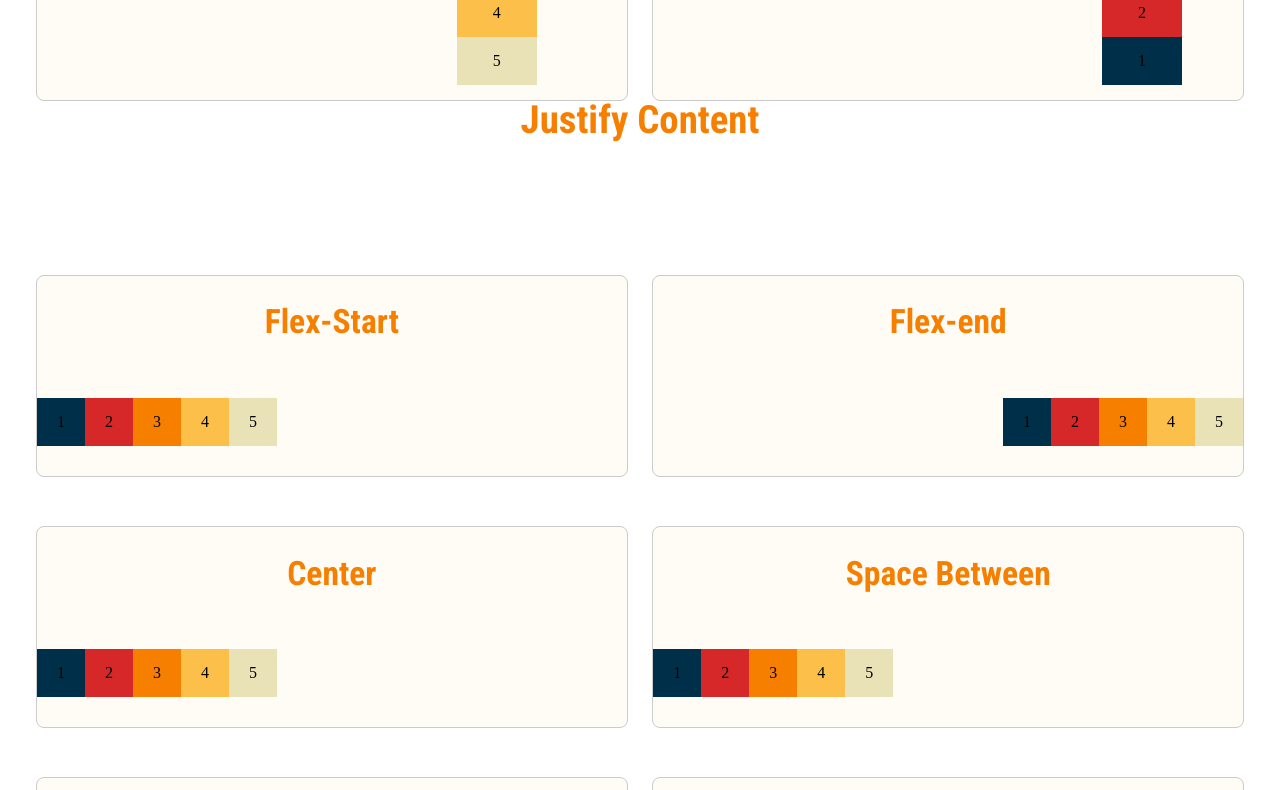
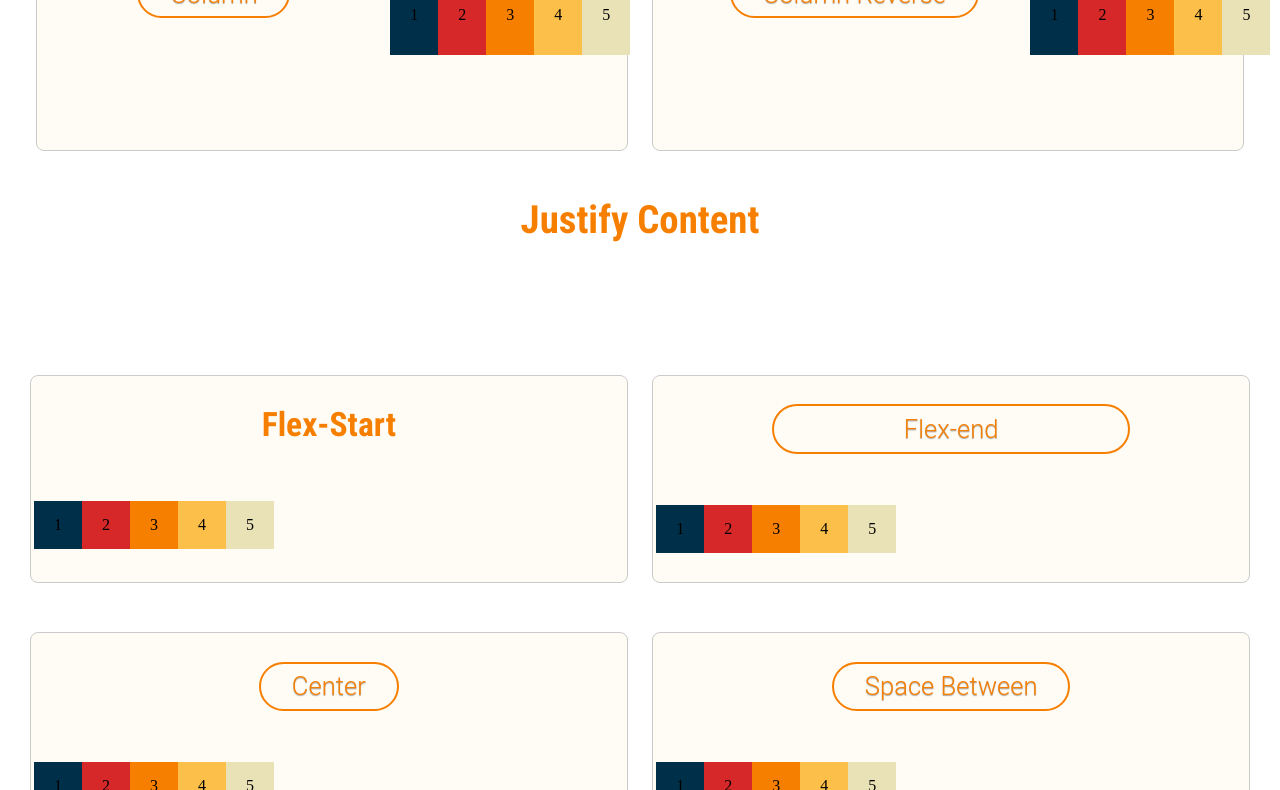
Before and after one commit to mugas/gsTutorials, a plain HTML site: page FlexBox/index.html in a window 1280 px wide. Shown: the part 619-1409 px from the top of the page. Drawn offline with Linux system fonts and the light colour scheme.

Commit message:
start adding scripits for buttons

```diff
--- a/FlexBox/app.js
+++ b/FlexBox/app.js
@@ -1,89 +1,49 @@
-const observer = new IntersectionObserver(entries => {
-    entries.forEach(entry => {
-        const flexEnd = document.querySelector('.flex_end');
-        const flexCenter = document.querySelector('.center');
-        const flexSpaceBetween = document.querySelector('.space_between');
-        const flexSpaceAround = document.querySelector('.space_around');
-        const flexSpaceEvenly = document.querySelector('.space_evenly');
-        const flexAlignEnd = document.querySelector('.flex_align_end');
-        const flexAlignCenter = document.querySelector('.flex_align_center');
-        const flexAlignStretch = document.querySelector('.flex_align_stretch');
-        const flexAlignBaseline = document.querySelector('.flex_align_baseline');
+const rowReverse = document.querySelector('.row_reverse_button');
+const rowReverseAnimation = document.querySelector('.row_reverse');
+const columnButtton = document.querySelector('.column_button');
+const columnAnimation = document.querySelector('.column');
+const columnRreverseButton = document.querySelector('.column_reverse_button');
+const columnReverseAnimation = document.querySelector('.column_reverse');
+const justifyFlexEndButton = document.querySelector('.flex_end_button');
+const flexEndAnimation = document.querySelector('.flex_end');
+const justifyCenterButton = document.querySelector('.justify_center_button');
+const justifyCenterAnimation = document.querySelector('.center');
 
-        if (entry.isIntersecting) {
-            flexEnd.classList.add('flex_end_animation');
-            flexCenter.classList.add('flex_center_animation');
-            flexSpaceBetween.classList.add('flex_space_between_animation');
-            flexSpaceAround.classList.add('flex_space_around_animation');
-            flexSpaceEvenly.classList.add('flex_space_evenly_animation');
-            flexAlignEnd.classList.add('flex_align_end_animation');
-            flexAlignCenter.classList.add('flex_align_center_animation');
-            flexAlignStretch.classList.add('flex_align_stretch_animation');
-            flexAlignBaseline.classList.add('flex_align_baseline_animation');
-            return; // if we added the class, exit the function
-        }
+const anima = document.querySelector('.anima');
+const animaBem = document.querySelector('.animabem')
 
-        // We're not intersecting, so remove the class!
-        flexEnd.classList.remove('flex_end_animation');
-        flexCenter.classList.remove('flex_center_animation');
-        flexSpaceBetween.classList.remove('flex_space_between_animation');
-        flexSpaceAround.classList.remove('flex_space_around_animation');
-        flexSpaceEvenly.classList.remove('flex_space_evenly_animation');
-        flexAlignEnd.classList.remove('flex_align_end_animation');
-        flexAlignCenter.classList.remove('flex_align_center_animation');
-        flexAlignStretch.classList.remove('flex_align_stretch_animation');
-        flexAlignBaseline.classList.remove('flex_align_baseline_animation');
-    });
+//Event Listener of Flex Direction
+rowReverse.addEventListener('click', e => {
+    rowReverseAnimation.classList.add('row_reverse_animation')
+    console.log("hello")
 });
 
-observer.observe(document.querySelector('.justify_content'));
+columnButtton.addEventListener('click', e => {
+    columnAnimation.classList.add('column_animation')
+})
+
+columnRreverseButton.addEventListener('click', e => {
+    columnReverseAnimation.classList.add('column_reverse_animation')
+})
+
+rowReverse.addEventListener('click', e => {
+    rowReverseAnimation.classList.add('row_reverse_animation')
+});
+
+//Event Listeners of Justify Content
+
+justifyFlexEndButton.addEventListener('click', e => {
+    flexEndAnimation.classList.add('flex_end_animation')
+});
+
+
+justifyCenterButton.addEventListener('click', e => {
+    justifyCenterAnimation.classList.add('flex_center_animation')
+});
 
 
 
-
-
-
-
-
-
-
-
-
-
-
-
-
-/* const observer = new IntersectionObserver(entries => {
-    entries.forEach(entry => {
-        const firstFlex = document.querySelector('.flex_end');
-
-
-        if (entry.isIntersecting) {
-            firstFlex.classList.add('flex_end_animation');
-            return; // if we added the class, exit the function
-        }
-
-        // We're not intersecting, so remove the class!
-        firstFlex.classList.remove('flex_end_animation');
-    });
-});
-
-observer.observe(document.querySelector('.initial'));
-
-
-const secondObserver = new IntersectionObserver(entries => {
-    entries.forEach(entry => {
-        const secondFlex = document.querySelector('.center');
-
-
-        if (entry.isIntersecting) {
-            secondFlex.classList.add('flex_center_animation');
-            return; // if we added the class, exit the function
-        }
-
-        // We're not intersecting, so remove the class!
-        secondFlex.classList.remove('flex_center_animation');
-    });
-});
-
-secondObserver.observe(document.querySelector('.initial')); */
+anima.addEventListener('click', e => {
+    console.log("hello")
+    animaBem.classList.add('flex_align_content_space_evenly')
+})
--- a/FlexBox/index.html
+++ b/FlexBox/index.html
@@ -31,7 +31,9 @@
             </section>
         </div>
         <div class="row_reverse_content">
-            <h3>Reverse</h3>
+            <button class="row_reverse_button">
+                Reverse
+            </button>
             <section class="row_reverse">
                 <div>1</div>
                 <div>2</div>
@@ -41,7 +43,7 @@
             </section>
         </div>
         <div class="column_content">
-            <h3>Column</h3>
+            <button class="column_button">Column</button>
             <section class="column">
                 <div>1</div>
                 <div>2</div>
@@ -51,7 +53,7 @@
             </section>
         </div>
         <div class="column_reverse_content">
-            <h3>Column Reverse</h3>
+            <button class="column_reverse_button">Column Reverse</button>
             <section class="column_reverse">
                 <div>1</div>
                 <div>2</div>
@@ -75,7 +77,7 @@
             </section>
         </div>
         <div class="initial">
-            <h3>Flex-end</h3>
+            <button class="flex_end_button longer-button">Flex-end</button>
             <section class="flexing flex_end">
                 <div>1</div>
                 <div>2</div>
@@ -85,7 +87,7 @@
             </section>
         </div>
         <div class="initial">
-            <h3>Center</h3>
+            <button class="justify_center_button">Center</button>
             <section class="flexing center">
                 <div>1</div>
                 <div>2</div>
@@ -95,7 +97,7 @@
             </section>
         </div>
         <div class="initial">
-            <h3>Space Between</h3>
+            <button>Space Between</button>
             <section class="flexing space_between">
                 <div>1</div>
                 <div>2</div>
@@ -105,7 +107,7 @@
             </section>
         </div>
         <div class="initial">
-            <h3>Space Around</h3>
+            <button>Space Around</button>
             <section class="flexing space_around">
                 <div>1</div>
                 <div>2</div>
@@ -115,7 +117,7 @@
             </section>
         </div>
         <div class="initial">
-            <h3>Space Evenly</h3>
+            <button>Space Evenly</button>
             <section class="flexing space_evenly">
                 <div>1</div>
                 <div>2</div>
@@ -139,7 +141,7 @@
             </section>
         </div>
         <div class="initial align">
-            <h3>Flex-end</h3>
+            <button class="longer-button">Flex-end</button>
             <section class="flexing flex_align_end">
                 <div>1</div>
                 <div>2</div>
@@ -149,7 +151,7 @@
             </section>
         </div>
         <div class="initial align">
-            <h3>Center</h3>
+            <button>Center</button>
             <section class="flexing flex_align_center">
                 <div>1</div>
                 <div>2</div>
@@ -159,7 +161,7 @@
             </section>
         </div>
         <div class="initial align">
-            <h3>Stretch</h3>
+            <button>Stretch</button>
             <section class="flexing flex_align_stretch">
                 <div>1</div>
                 <div>2</div>
@@ -169,7 +171,7 @@
             </section>
         </div>
         <div class="initial align">
-            <h3>Baseline</h3>
+            <button>Baseline</button>
             <section class="flexing flex_align_baseline">
                 <div>1</div>
                 <div>2</div>
@@ -194,7 +196,7 @@
             </section>
         </div>
         <div class=" initial content">
-            <h3>Flex-end</h3>
+            <button class="longer-button">Flex-end</button>
             <section class="flexing flex_align_content_end">
                 <div>1</div>
                 <div>2</div>
@@ -204,7 +206,7 @@
             </section>
         </div>
         <div class="initial content">
-            <h3>Center</h3>
+            <button>Center</button>
             <section class="flexing flex_align_content_center">
                 <div>1</div>
                 <div>2</div>
@@ -214,7 +216,7 @@
             </section>
         </div>
         <div class="initial content">
-            <h3>Stretch</h3>
+            <button>Stretch</button>
             <section class="flexing flex_align_content_stretch">
                 <div>1</div>
                 <div>2</div>
@@ -224,7 +226,7 @@
             </section>
         </div>
         <div class="initial content">
-            <h3>Space Between</h3>
+            <button class="longer-button">Space Between</button>
             <section class="flexing flex_align_content_space_between">
                 <div>1</div>
                 <div>2</div>
@@ -234,8 +236,8 @@
             </section>
         </div>
         <div class="initial content">
-            <h3>Space Evenly</h3>
-            <section class="flexing flex_align_content_space_evenly">
+            <button class="anima longer-button">Space Evenly</button>
+            <section class="flexing animabem">
                 <div>1</div>
                 <div>2</div>
                 <div>3</div>
--- a/FlexBox/style.css
+++ b/FlexBox/style.css
@@ -71,9 +71,40 @@ h2{
 
 h3{
 	font-size: 1.1em;
-	text-align: center	;
+	text-align: center;
+
 }
+
+button{
+	padding:0.3em 1.2em;
+	margin:0 0.1em 0.1em 0;
+	height: fit-content;
+	width: fit-content;
+	text-align: center;
+	color:#f77f00;
+	/* border:0.16em solid rgba(255,255,255,0); */
+	border:2px solid #f77f00;
+	border-radius:2em;
+	box-sizing: border-box;
+	text-decoration:none;
+	font-family:'Roboto',sans-serif;
+	font-weight:300;
+	text-shadow: 0 0.04em 0.04em rgba(0,0,0,0.35);
+	text-align:center;
+	background-color: transparent;
+	transition: all 0.2s;
+}
+
+button:hover{
+	background-color: #f77f00;
+	color:White;
+}
+
 /*Flex Display*/
+
+.justify_content button{
+	margin:0 auto;
+}
 
 article{
 	display: flex;
@@ -84,6 +115,13 @@ article{
 
 }
 
+.flexbox_direction button{
+	margin-top: -40px;
+}
+
+.flexbox_direction h3{
+	margin-top: -40px;
+}
 section{
 	display: flex;
 	width: 40%;
@@ -106,28 +144,17 @@ flex-basis: 2em;
 	width: 30px;
 	height: 30px;
 }
+/*Align Items*/
 
-.row_reverse{
-
-	animation-name: row_to_rowreverse;
-	animation-fill-mode: forwards;
-	animation-duration: 5s;
-	animation-timing-function:ease-out;
+.justify_content button{
+	align-self: center;
 }
 
-.column{
-	animation-name: row_to_column;
-	animation-fill-mode: forwards;
-	animation-duration: 8s;
-	animation-timing-function:ease-out;
+.justify_content h3{
+	align-self: center;
 }
 
-.column_reverse{
-	animation-name: row_to_column_reverse;
-	animation-fill-mode: forwards;
-	animation-duration: 10s;
-	animation-timing-function:ease-out;
-}
+
 
 
 section div:nth-child(1){
@@ -178,6 +205,7 @@ span{
 	margin-bottom: 4%;
 	flex-direction: column;
 	height: 200px;
+	padding: 3px;
 	justify-content: space-around;
 	border: 1px solid #cbcbcb;
 	border-radius: 8px;
@@ -215,7 +243,8 @@ span{
  }
 
  .align section{
-	 align-items: initial
+	 align-items: initial;
+	 justify-content: center;
  }
 
 
@@ -226,8 +255,11 @@ span{
  }
 
  .content section{
-	width: fit-content;
-	flex-wrap: wrap;
+	/* width: fit-content;
+	flex-wrap: wrap; */
+
+	align-items: initial;
+	 justify-content: center;
  }
 
  .content h3{
@@ -257,6 +289,9 @@ span{
 	height: 3em;
 }
 
+.row_reverse_animation{
+	animation: row_to_rowreverse 6s infinite;
+}
 
 .flex_align_content_end{
 	animation: flex_align_content_end  6s infinite;
@@ -275,6 +310,11 @@ span{
 .flex_align_content_space_evenly{
 	animation: flex_align_content_space_evenly  6s infinite;
 }
+
+.column_reverse_animation{
+	animation: row_to_column_reverse 4s infinite;
+}
+
 
 /*Footer*/
 .footer {
@@ -366,6 +406,9 @@ span{
 	}
 	.flex_align_baseline_animation{
 		animation: flex_align_baseline 4s infinite;
+	}
+	.column_animation{
+		animation:row_to_column 2s infinite ;
 	}
   }
 
@@ -550,6 +593,7 @@ span{
 
 	h2{
 		font-size: 2.43em;
+		margin-top: 34px;
 		padding: 0px 0px 49px 0px;
 	}
 
@@ -561,11 +605,23 @@ span{
 		font-size: 2.1em;
 	}
 
+	.longer-button{
+		width: 14em;
+	}
+	.content h3{
+		margin-top: 0;
+	}
+
+	button{
+		font-size: 1.6em;
+	}
+
 	/*Flex Direction*/
 
 	.row_content, .row_reverse_content, .column_content, .column_reverse_content{
 		height: 270px;
 		margin:0;
+		margin-bottom: 16px;
 		align-items: center;
 		justify-content: space-around;
 
```
Lines whose indentation alone changed are shown as unchanged.
